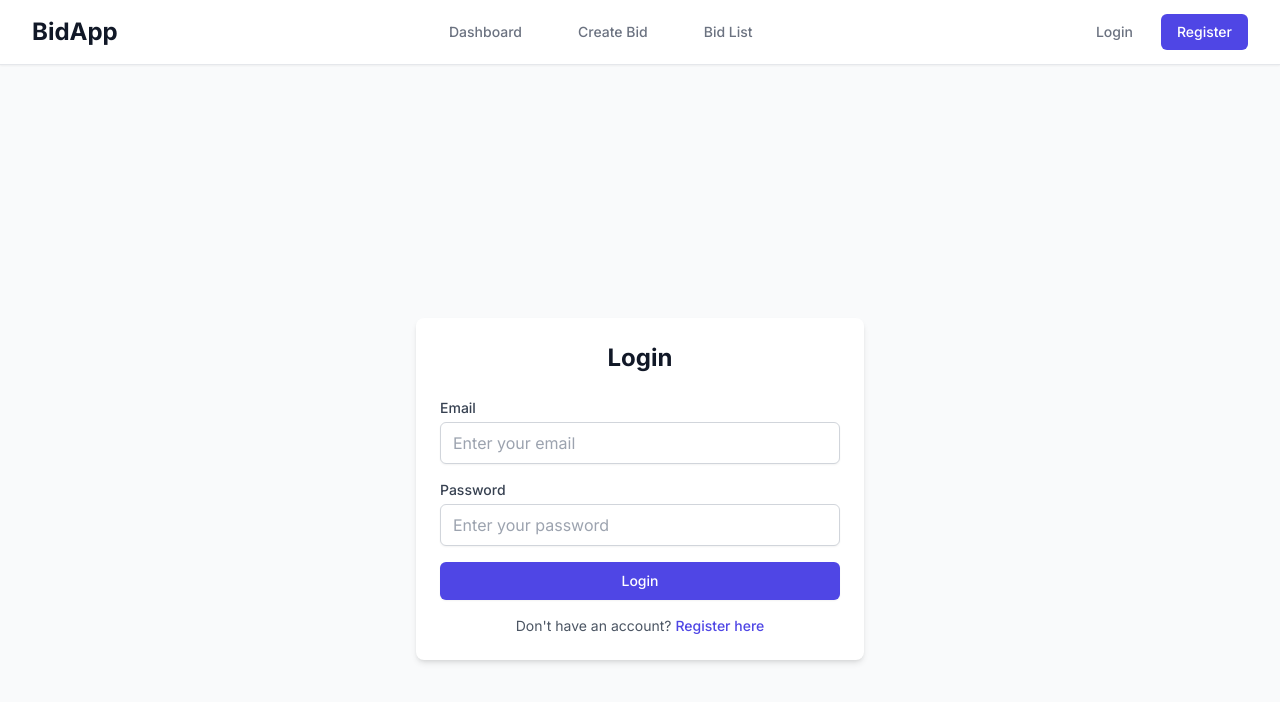
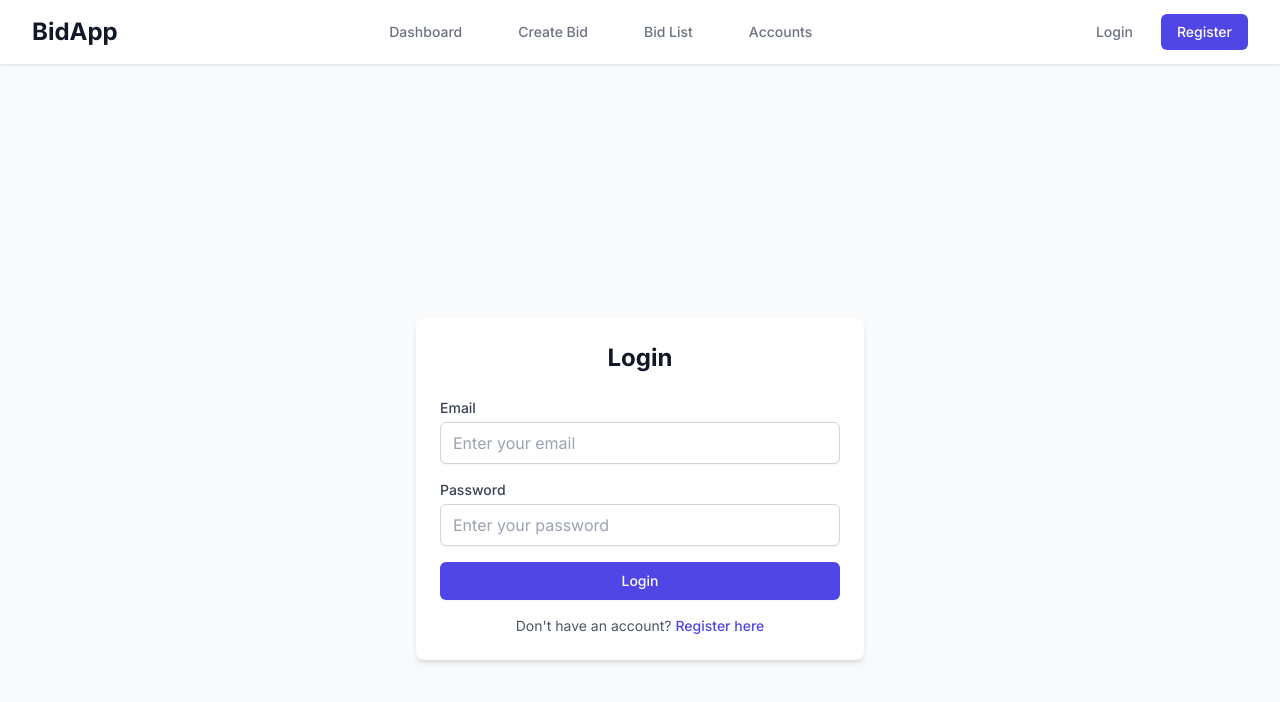
Before and after one commit to John98410/bid, a Next.js app: page /login in a window 1280 px wide. Shown: the top 702 px of the page. Built offline with nearby package versions, Linux system fonts and the light colour scheme.

Commit message:
dev: add accounts item in Header

```diff
--- /dev/null
+++ b/app/accounts/page.tsx
@@ -0,0 +1,14 @@
+'use client'
+
+import ProtectedRoute from '../components/ProtectedRoute'
+
+export default function Accounts() {
+  return (
+    <ProtectedRoute>
+      <div className="px-4 py-6 sm:px-0">
+        <h1 className="text-3xl font-bold text-gray-900">Accounts</h1>
+        <p className="mt-2 text-gray-600">Manage your account settings</p>
+      </div>
+    </ProtectedRoute>
+  )
+}
--- a/app/components/Header.tsx
+++ b/app/components/Header.tsx
@@ -51,6 +51,9 @@ export default function Header() {
             <Link href="/bid-list" className="text-gray-500 hover:text-gray-900 px-3 py-2 rounded-md text-sm font-medium">
               Bid List
             </Link>
+            <Link href="/accounts" className="text-gray-500 hover:text-gray-900 px-3 py-2 rounded-md text-sm font-medium">
+              Accounts
+            </Link>
           </nav>
 
           <div className="flex items-center space-x-4">
```
